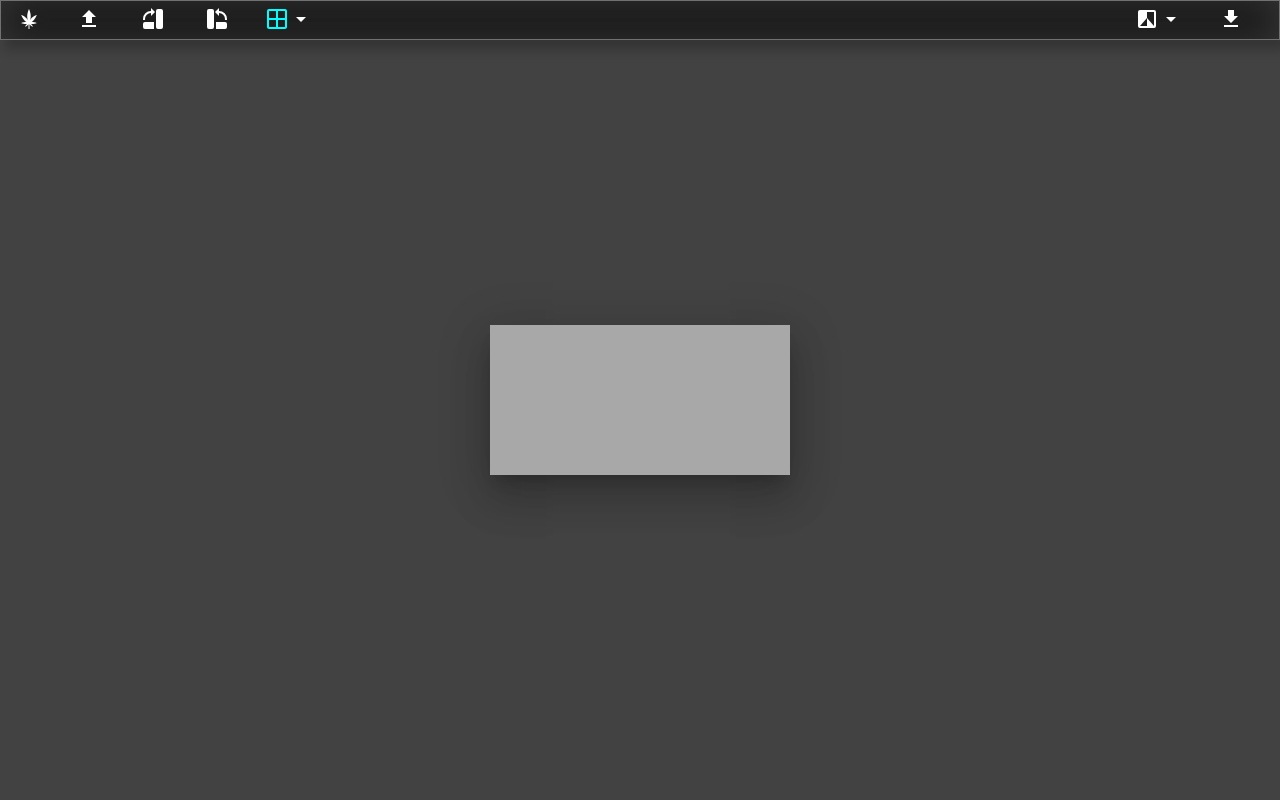
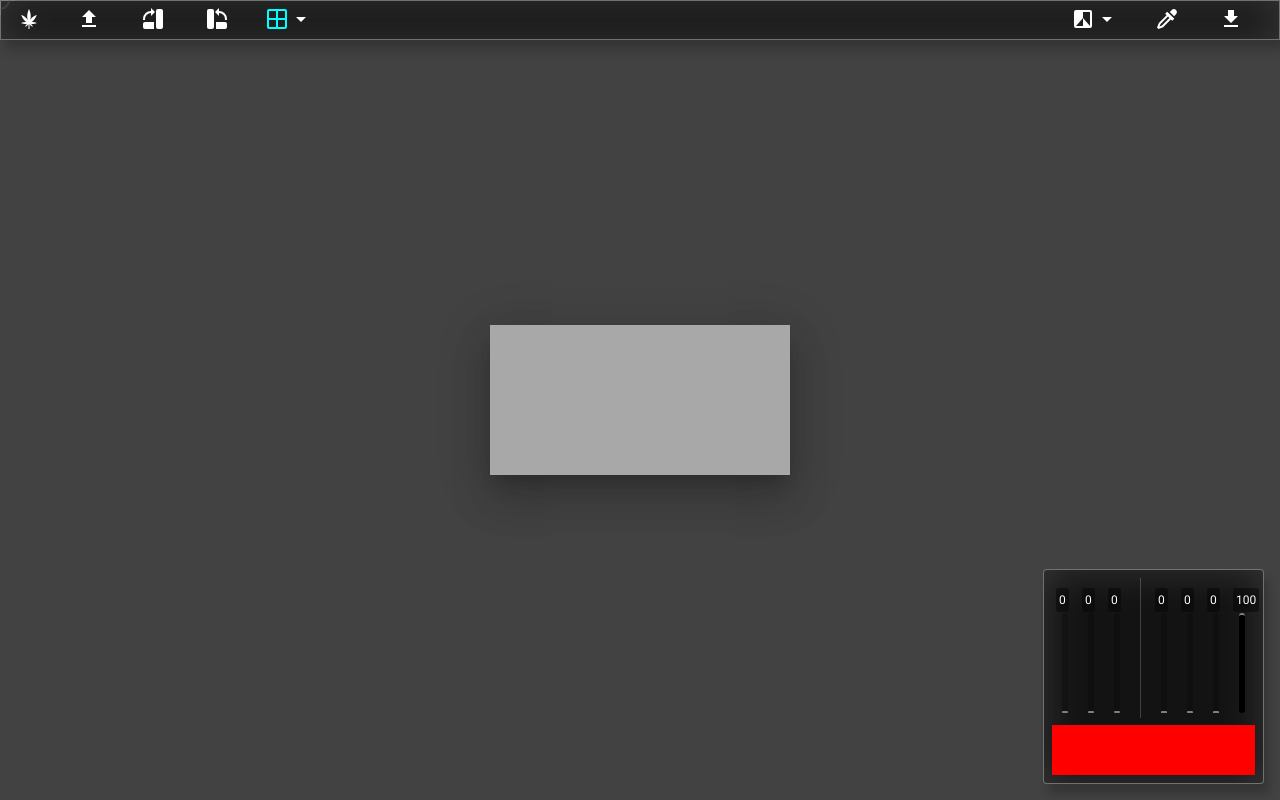
Before and after one commit to brujo-rojas/drawtool, a Vue app: page /grid in a window 1280 px wide. Built offline with nearby package versions, Linux system fonts and the light colour scheme.

Commit message:
:sparkles: color-picker

```diff
--- a/src/views/Grid.vue
+++ b/src/views/Grid.vue
@@ -2,8 +2,7 @@
   <div class="draw-view">
     <v-sheet class="tools-bar glassy-dark px-4" dark>
       <div class="align-center d-flex flex-row">
-
-          <v-icon class="mr-4"> {{ icons.cannabis}} </v-icon>
+        <v-icon class="mr-4"> {{ icons.cannabis }} </v-icon>
 
         <v-btn text @click="$refs.fileInput.click()" class="elevation-0">
           <v-icon> {{ icons.upload }} </v-icon>
@@ -35,6 +34,10 @@
           <v-icon> {{ filterMenu ? icons.menuUp : icons.menuDown }} </v-icon>
         </v-btn>
 
+        <v-btn text @click="togglePickerColor()" class="elevation-0">
+          <v-icon> {{ icons.picker }} </v-icon>
+        </v-btn>
+
         <v-btn text @click="download()" class="elevation-0">
           <v-icon> {{ icons.download }} </v-icon>
         </v-btn>
@@ -55,7 +58,7 @@
         <v-divider vertical></v-divider>
 
         <v-menu
-          v-model="menuColorPicker"
+          v-model="menuColorGrid"
           :close-on-content-click="false"
           offset-x
         >
@@ -110,9 +113,7 @@
         <v-icon> {{ isFilterActive ? icons.eyeOpen : icons.eyeClose }} </v-icon>
       </v-btn>
 
-      <v-subheader class="pl-0">
-        Filters
-      </v-subheader>
+      <v-subheader class="pl-0"> Filters </v-subheader>
 
       <div
         class="d-flex flex-row align-center"
@@ -140,9 +141,7 @@
         ></v-slider>
       </div>
 
-      <v-subheader class="pl-0">
-        Composition
-      </v-subheader>
+      <v-subheader class="pl-0"> Composition </v-subheader>
       <div
         class="d-flex flex-row align-center"
         v-for="(composition, indexComposition) in compositions"
@@ -171,6 +170,61 @@
       </div>
     </v-sheet>
 
+    <v-sheet
+      v-if="isShowColorPicker"
+      class="pa-2 color-picker-container glassy-dark position-bottom-right"
+      dark
+      rounded
+    >
+      <div>
+        <div
+          class="mini-bar"
+          :style="`--porcentaje: ${actualColor.rgbaPercentage.r}%;`"
+          style="--bg: red"
+          :label="actualColor.rgbaPercentage.r"
+        ></div>
+        <div
+          class="mini-bar"
+          :style="`--porcentaje: ${actualColor.rgbaPercentage.g}%;`"
+          style="--bg: green"
+          :label="actualColor.rgbaPercentage.g"
+        ></div>
+        <div
+          class="mini-bar"
+          :style="`--porcentaje: ${actualColor.rgbaPercentage.b}%;`"
+          style="--bg:blue"
+          :label="actualColor.rgbaPercentage.b"
+        ></div>
+
+        <div class="mini-bar-divider"></div>
+<div
+          class="mini-bar"
+          :style="`--porcentaje: ${actualColor.cmyk.c}%;`"
+          style="--bg:cyan"
+          :label="actualColor.cmyk.c"
+        ></div>
+<div
+          class="mini-bar"
+          :style="`--porcentaje: ${actualColor.cmyk.m}%;`"
+          style="--bg:magenta"
+          :label="actualColor.cmyk.m"
+        ></div>
+<div
+          class="mini-bar"
+          :style="`--porcentaje: ${actualColor.cmyk.y}%;`"
+          style="--bg:yellow"
+          :label="actualColor.cmyk.y"
+        ></div>
+        <div
+          class="mini-bar"
+          :style="`--porcentaje: ${actualColor.cmyk.k}%;`"
+          style="--bg:black"
+          :label="actualColor.cmyk.k"
+        ></div>
+      </div>
+      <div class="color-frame"></div>
+    </v-sheet>
+
     <div
       class="viewport-container"
       @mousemove="move($event)"
@@ -184,7 +238,7 @@
       </div>
       <div class="positioner">
         <div class="rotator">
-          <canvas id="viewport"></canvas>
+          <canvas @mousemove="moveOnCanvas($event)" id="viewport"></canvas>
         </div>
       </div>
     </div>
@@ -209,6 +263,7 @@ import {
   mdiMenuUp,
   mdiMenuDown,
   mdiCannabis,
+  mdiEyedropper,
 } from "@mdi/js";
 
 @Component
@@ -227,6 +282,7 @@ export default class Grid extends Vue {
     eyeClose: mdiEyeOff,
     menuDown: mdiMenuDown,
     menuUp: mdiMenuUp,
+    picker: mdiEyedropper,
   };
 
   public gridColor = "#00FFFF";
@@ -377,7 +433,9 @@ export default class Grid extends Vue {
   private pixelSquare = 100;
   private squareWidth = 0;
   private squareHeight = 0;
-  private menuColorPicker = false;
+  private menuColorGrid = false;
+  private isShowColorPicker = true;
+  private actualColor = this.canvasPixelColor(null); //init defaults
 
   private canvas: HTMLCanvasElement | null = null;
   private context: CanvasRenderingContext2D | null = null;
@@ -455,6 +513,10 @@ export default class Grid extends Vue {
   public toggleFilter(): void {
     this.isFilterActive = !this.isFilterActive;
     this.redraw();
+  }
+
+  public togglePickerColor(): void {
+    this.isShowColorPicker = !this.isShowColorPicker;
   }
 
   public changeSlider = debounce(() => {
@@ -575,6 +637,81 @@ export default class Grid extends Vue {
       }
     }
   }
+  public moveOnCanvas(event: any): void {
+    if (event.currentTarget.id == "viewport") {
+      if (this.isShowColorPicker) {
+        this.actualColor = this.canvasPixelColor(event);
+        this.setCssVar("--color-frame-bg", this.actualColor.hex);
+      }
+    }
+  }
+
+  public canvasPixelColor(ev: any) {
+    let r = 0;
+    let g = 0;
+    let b = 0;
+    let a = 0;
+
+    if (ev && this.canvas && this.context) {
+      let mX = ev.offsetX || ev.layerX;
+      let mY = ev.offsetY || ev.layerY;
+      const x = (mX * this.canvas.width) / this.canvas.clientWidth;
+      const y = (mY * this.canvas.height) / this.canvas.clientHeight;
+      let data = this.context.getImageData(x, y, 1, 1).data;
+      r = data[0];
+      g = data[1];
+      b = data[2];
+      a = data[3];
+    }
+    return {
+      rgbaPercentage: {
+        r: Math.round((r/255) * 100),
+        g: Math.round((g/255) * 100),
+        b: Math.round((b/255) * 100),
+        a: Math.round((a/255) * 100),
+      },
+      rgba: {
+        r,
+        g,
+        b,
+        a
+      },
+      hex: this.rgbToHex(r, g, b),
+      cmyk: this.rgb2cmyk(r, g, b),
+    };
+  }
+  public rgb2cmyk(r: number, g: number, b: number, normalized = false) {
+    var c = 1 - r / 255;
+    var m = 1 - g / 255;
+    var y = 1 - b / 255;
+    var k = Math.min(c, Math.min(m, y));
+
+    c = (c - k) / (1 - k);
+    m = (m - k) / (1 - k);
+    y = (y - k) / (1 - k);
+
+    if (!normalized) {
+      c = Math.round(c * 100);
+      m = Math.round(m * 100);
+      y = Math.round(y * 100);
+      k = Math.round(k * 100);
+    }
+
+    c = isNaN(c) ? 0 : c;
+    m = isNaN(m) ? 0 : m;
+    y = isNaN(y) ? 0 : y;
+    k = isNaN(k) ? 0 : k;
+
+    return {
+      c: c,
+      m: m,
+      y: y,
+      k: k,
+    };
+  }
+  public rgbToHex(r: number, g: number, b: number) {
+    return "#" + (16777216 | b | (g << 8) | (r << 16)).toString(16).slice(1);
+  }
 
   public mousedown(event: any): void {
     this.draging = true;
@@ -593,6 +730,7 @@ export default class Grid extends Vue {
   --y: 0;
   --ruler-x: 0;
   --ruler-y: 0;
+  --color-frame-bg: red;
 }
 
 .draw-view {
@@ -626,7 +764,7 @@ export default class Grid extends Vue {
 
   .position-bottom-right {
     position: absolute;
-    right: 3rem;
+    right: 1rem;
     bottom: 1rem;
     z-index: 10;
   }
@@ -652,9 +790,9 @@ export default class Grid extends Vue {
     display: flex;
     justify-content: center;
     align-items: center;
-    cursor: move;
+    cursor: none;
 
-    ._ruler {
+    .ruler {
       position: absolute;
       left: 0;
       top: 0;
@@ -662,24 +800,53 @@ export default class Grid extends Vue {
       height: 0;
       overflow: visible;
       z-index: 2;
+      pointer-events: none;
+
       transform: translate(
         calc(var(--ruler-x) * 1px),
         calc(var(--ruler-y) * 1px)
       );
+
+      &:after,
+      &:before{
+        content:"";
+        display:block;
+        position:absolute;
+        left: -10px;
+        top: -10px;
+        width: 20px;
+        height: 20px;
+        border-radius:50%;
+        //border: 1px solid red;
+        backdrop-filter: invert(100%);
+      }
+
+      &:before{
+        left: -8px;
+        top: -8px;
+        width: 16px;
+        height: 16px;
+      }
+
       .horizontal-line,
       .vertical-line {
         position: absolute;
-        right: 0;
-        bottom: 0;
       }
       .horizontal-line {
-        min-width: 100vw;
-        border-bottom: 1px solid rgb(0, 255, 255);
+        width: 30px;
+        right: -15px;;
+        height: 2px;
+        margin-top: -1px;
+        backdrop-filter: invert(100%);
       }
       .vertical-line {
-        min-height: 100vh;
-        border-right: 1px solid rgb(0, 255, 255);
+        height: 30px;
+        bottom: -15px;
+        width: 2px;
+        margin-left: -1px;
+        backdrop-filter: invert(100%);
       }
+
     }
     .rotator {
       transform-origin: 50% 50%;
@@ -696,7 +863,8 @@ export default class Grid extends Vue {
       box-shadow: 0 11px 15px -7px rgba(0, 0, 0, 0.2),
         0 24px 38px 3px rgba(0, 0, 0, 0.14), 0 9px 46px 8px rgba(0, 0, 0, 0.12) !important;
       min-width: 10%;
-      zoom: var(--scale);
+      //zoom: var(--scale);
+      transform: scale(var(--scale));
       height: 90%;
       background: rgba(168, 168, 168, 1);
     }
@@ -718,4 +886,59 @@ export default class Grid extends Vue {
     5px 10px 10px rgba(0, 0, 0, 0.2) !important;
   backdrop-filter: blur(20px);
 }
+.color-frame {
+  background: var(--color-frame-bg);
+  width: 100%;
+  min-width: 100px;
+  height: 50px;
+}
+
+.mini-bar-divider{
+  height:140px;
+  margin: 0 10px;
+  width:0;
+  border-left: 1px solid rgba(255, 255, 255, 0.2);
+  display:inline-block;
+}
+
+.mini-bar {
+  width: 6px;
+  height: 100px;
+  display: inline-block;
+  position: relative;
+  background: rgba(0, 0, 0, 0.2);
+  border-radius: 3px;
+  margin: 30px 10px 5px;
+  &:after {
+    content: "";
+    height: var(--porcentaje);
+    width: inherit;
+    background: var(--bg);
+    position: absolute;
+    left: 0px;
+    bottom: 0px;
+    display: block;
+    border-radius: inherit;
+    border-top: 2px solid grey;
+  }
+  &:before {
+    content: "__";
+    content: attr(label);
+    text-shadow: 0px 0px 2px black;
+    color: white;
+    height: auto;
+    width: auto;
+    background: rgba(0, 0, 0, 0.4);
+    position: absolute;
+    left: -6px;
+    top: -25px;
+    padding: 3px;
+    display: block;
+    text-align: center;
+    font-size: 12px;
+    z-index: 2;
+    box-sizing: border-box;
+    border-radius: 3px;
+  }
+}
 </style>
```
